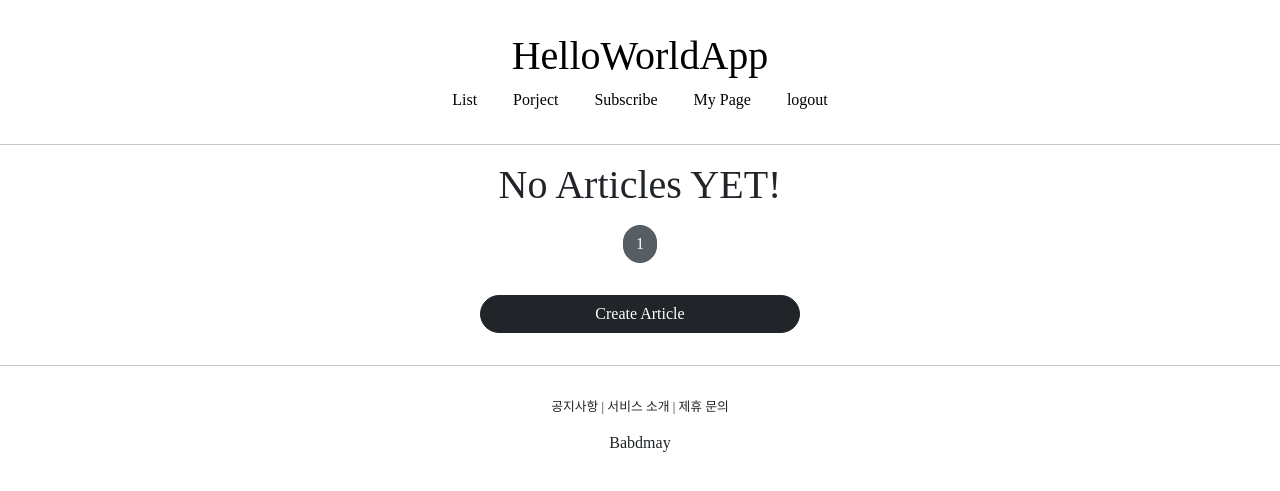
After one commit to mrri-18/babdy, a Django app: page /subscribe/list/ in a window 1280 px wide. The commit adds this page. Shown: the top 491 px of the page. Run offline with Django 4.2, Linux system fonts and the light colour scheme; the visitor is signed in with stand-in values (Sample User, id 1); data that the repository does not hold is empty; some libraries are stand-ins or nearby versions; some web fonts are replaced.

Commit message:
lesson43 field lookup connect with article

```diff
--- a/projectapp/templates/projectapp/detail.html
+++ b/projectapp/templates/projectapp/detail.html
@@ -3,7 +3,7 @@
 {% block content%}
 
 <div>
-  <div style="text-align: center; max-width: 500px; margin: 3rem auto">
+  <div style="text-align: center; margin: 1rem auto">
 
     <img src="{{target_project.image.url}}" alt="" STYLE="height: 10rem; width: 10rem; border-radius: 10rem; margin-bottom: 1.5rem; object-fit:cover;">
     <h2 style="font-family: 'NanumSquareNeoExtraBold'">
--- /dev/null
+++ b/subscribeapp/templates/subscribeapp/list.html
@@ -0,0 +1,7 @@
+{% extends 'base.html' %}
+{% block content %}
+
+<div>
+    {%include 'snippets/list_babdy.html' with article_list=article_list %}
+</div>
+{% endblock %}
--- a/subscribeapp/urls.py
+++ b/subscribeapp/urls.py
@@ -1,9 +1,10 @@
 from django.urls import path
 
-from subscribeapp.views import SubscriptionView
+from subscribeapp.views import SubscriptionView, SubscriptionListView
 
 app_name='subscribeapp'
 
 urlpatterns=[
-    path('subscribe', SubscriptionView.as_view(), name='subscribe')
+    path('subscribe/', SubscriptionView.as_view(), name='subscribe'),
+    path('list/', SubscriptionListView.as_view(), name='list')
 ]
--- a/subscribeapp/views.py
+++ b/subscribeapp/views.py
@@ -2,8 +2,9 @@ from django.contrib.auth.decorators import login_required
 from django.shortcuts import render, get_object_or_404
 from django.urls import reverse
 from django.utils.decorators import method_decorator
-from django.views.generic import RedirectView
+from django.views.generic import RedirectView, ListView
 
+from articleapp.models import Article
 from projectapp.models import Project
 from subscribeapp.models import Subscription
 
@@ -23,3 +24,14 @@ class SubscriptionView(RedirectView):
         else:
             Subscription(user=user, project=project).save()
         return super(SubscriptionView,self).get(request, *args, **kwargs)
+@method_decorator(login_required, 'get')
+class SubscriptionListView(ListView):
+    model = Article
+    template_name = 'subscribeapp/list.html'
+    context_object_name = 'article_list'
+    paginate_by = 5
+
+    def get_queryset(self):
+        projects=Subscription.objects.filter(user=self.request.user).values_list('project') #구독한 프로젝트 리스트 데이터 담김
+        article_list=Article.objects.filter(project__in=projects) #그 프로젝트에서 아티클들을 다시 저장
+        return article_list
--- a/templates/header.html
+++ b/templates/header.html
@@ -14,6 +14,7 @@
      <div class="font">
          <a href="{% url 'articleapp:list'%}"><span>List</span></a>
          <a href="{% url 'projectapp:list'%}"><span>Porject</span></a>
+         <a href="{% url 'subscribeapp:list'%}"><span>Subscribe</span></a>
          {% if not user.is_authenticated %}
          <a href="{% url 'accountapp:login'%}"><span>login</span></a>
          <a href="{% url 'accountapp:create'%}"><span>Sign up</span></a>
--- a/templates/snippets/list_babdy.html
+++ b/templates/snippets/list_babdy.html
@@ -13,7 +13,7 @@
 }
 
 .container a {
-    width: 45%;
+    width: 100%;
     max-width: 250px;
     display: flex;
     justify-content: center;
--- a/templates/snippets/pagination.html
+++ b/templates/snippets/pagination.html
@@ -1,4 +1,4 @@
-<div style="text-align: center; margin: 1rem 8;">
+<div style="text-align: center; margin: 1rem ;">
 <!-- 이전 페이지-->
     {% if page_obj.has_previous %}
     <a href="?page={{ page_obj.previous_page_number }}"
```
